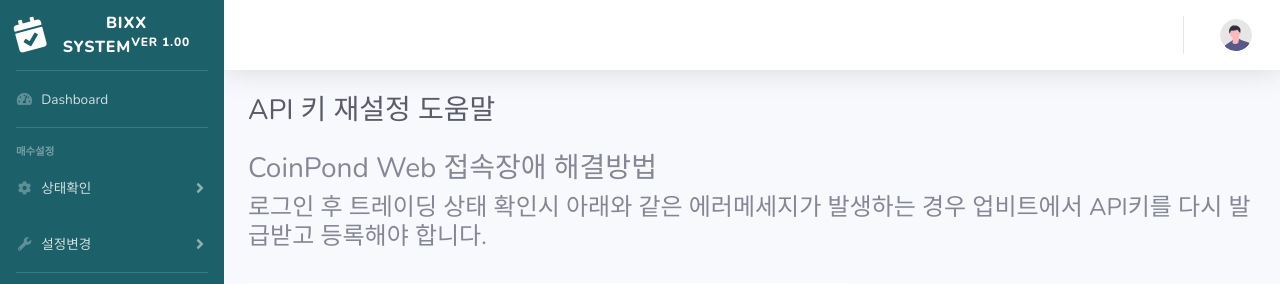
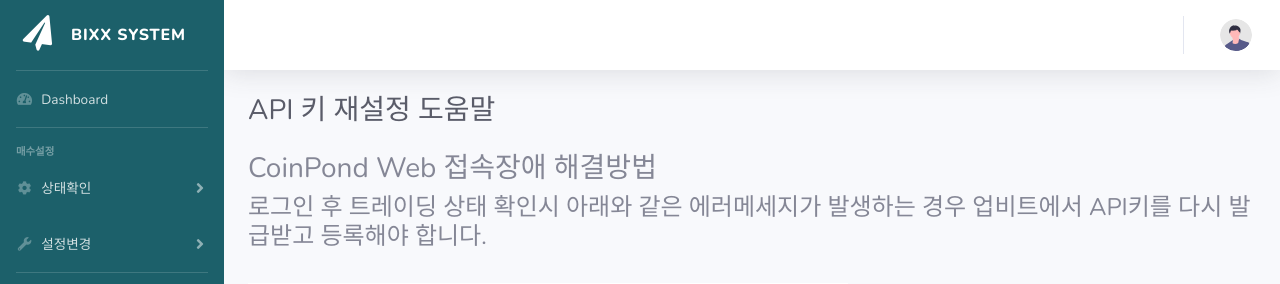
Before and after one commit to ywydpapa/BixxFlask, a Flask app: page /help01 in a window 1280 px wide. Shown: the top 284 px of the page. Run offline with Flask 3, Linux system fonts and the light colour scheme; some libraries are stand-ins or nearby versions.

Commit message:
로고 수정

```diff
--- a/templates/comm/sidebar.html
+++ b/templates/comm/sidebar.html
@@ -4,9 +4,9 @@
     <!-- Sidebar - Brand -->
     <a class="sidebar-brand d-flex align-items-center justify-content-center" href="/dashboard">
         <div class="sidebar-brand-icon rotate-n-15">
-            <i class="fas fa-calendar-check"></i>
+            <i class="fas fa-paper-plane"></i>
         </div>
-        <div class="sidebar-brand-text mx-3">Bixx System<sup>ver 1.00</sup></div>
+        <div class="sidebar-brand-text mx-3">Bixx System</div>
     </a>
 
     <!-- Divider -->
--- a/templates/login/login.html
+++ b/templates/login/login.html
@@ -19,8 +19,8 @@
     <div id="loginContent">
         <div id="loginIntroduce">
             <div id="loginSpans">
-                <span id="loginIntroSpan_1">Welcome to </span>
-                <span id="loginIntroSpan_2">CoinTracer</span>
+                <span id="loginIntroSpan_1">Hi !!</span>
+                <span id="loginIntroSpan_2">Bixx Trader</span>
             </div>
 
             <div class="login">
```
